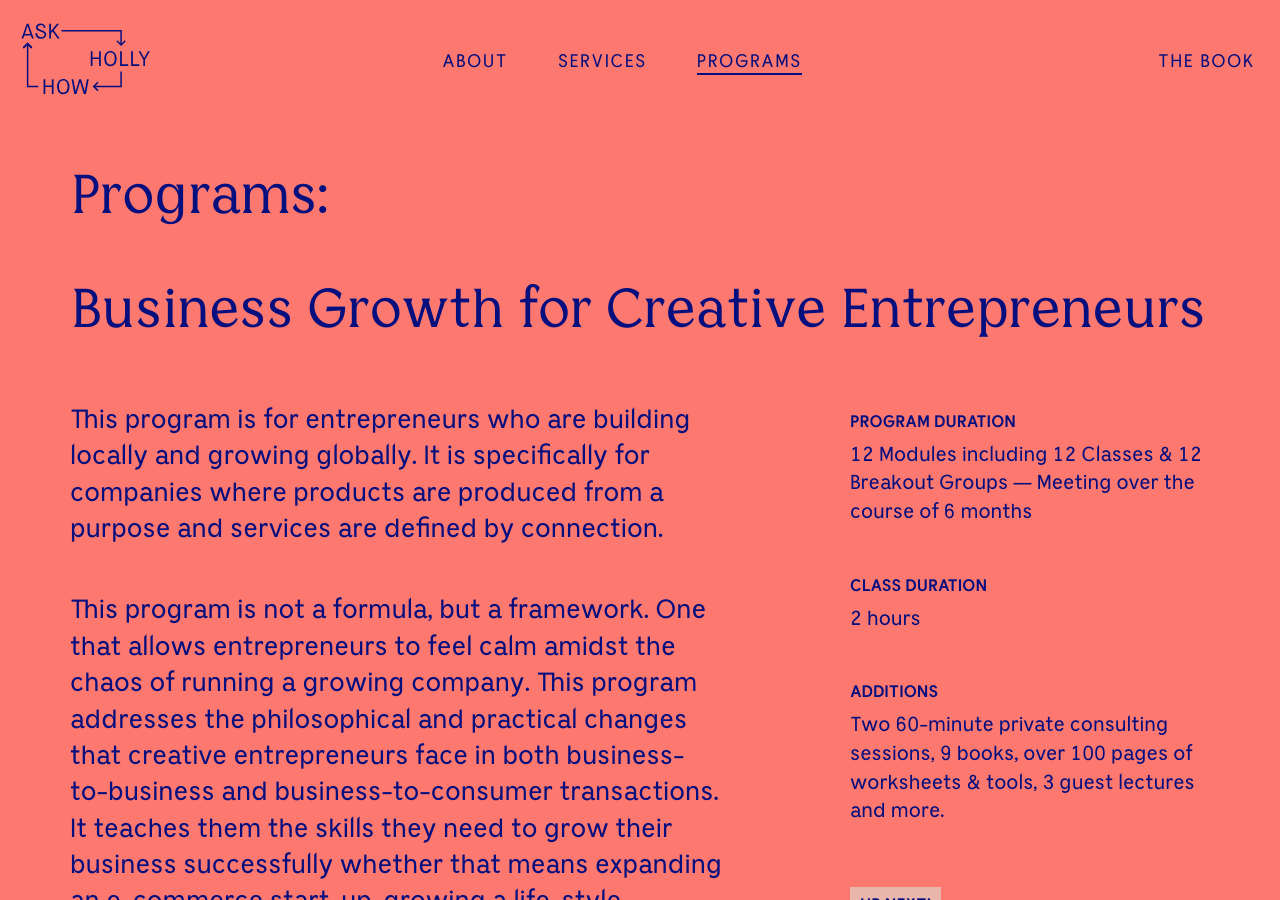
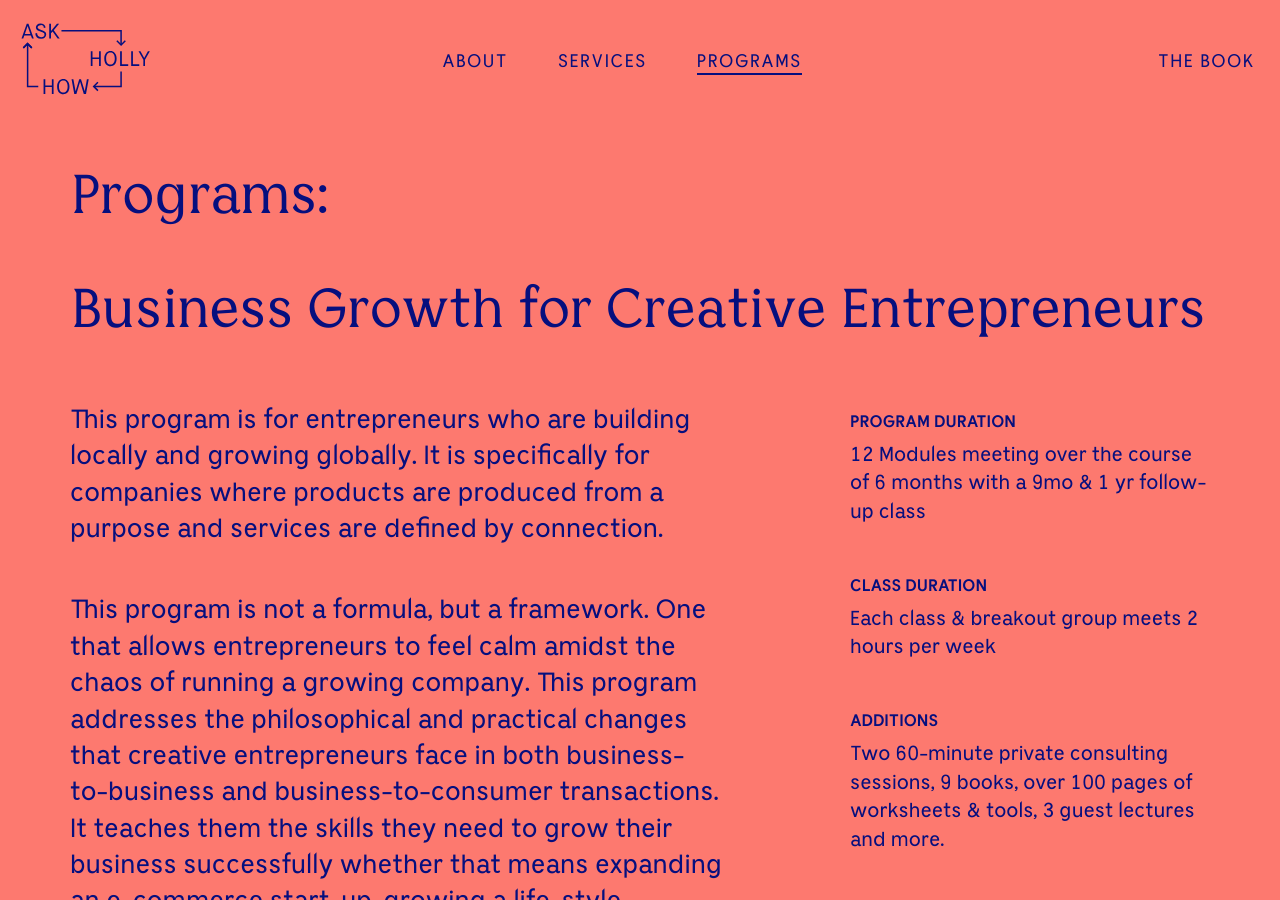
Before and after one commit to hollyhoward78/ask-holly-how, a Jekyll site: the page built from _pages/programs.md, in a window 1280 px wide and 900 px high. Built offline with Jekyll 4.4.1, drawn with Linux system fonts in a browser that asks for light colours; a script that is not in the unit is left out; comment, search, counter and statistics services are not loaded.

Commit message:
Update programs.html

```diff
--- a/_layouts/programs.html
+++ b/_layouts/programs.html
@@ -30,10 +30,10 @@
         </div>
         <div class="col-lg-4 col-lg-offset-1 col-md-4 m-lg-t-0 m-md-t-3 m-sm-t-3 m-xs-t-3">
           <h6>Program Duration</h6>
-          <p>12 Modules including 12 Classes & 12 Breakout Groups — Meeting over the course of 6 months</p>
+          <p>12 Modules meeting over the course of 6 months with a 9mo & 1 yr follow-up class</p>
 
           <h6 class="m-xs-t-2">Class Duration</h6>
-          <p>2 hours</p>
+          <p>Each class & breakout group meets 2 hours per week</p>
 
           <h6 class="m-xs-t-2">Additions</h6>
           <p>Two 60-minute private consulting sessions, 9 books, over 100 pages of worksheets & tools, 3 guest lectures and more.</p>
```
